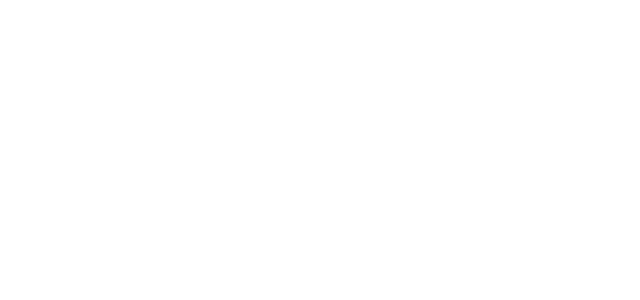
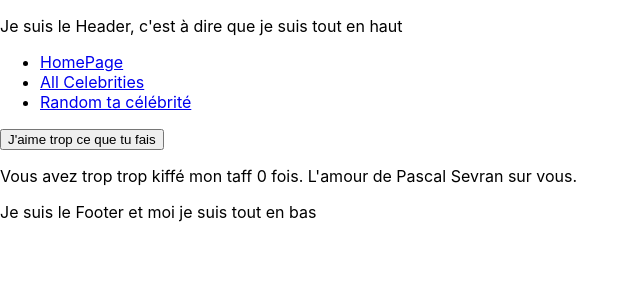
Before and after one commit to Jalutal/celebrities, a React (Create React App) app: page /likes in a window 1280 px wide. Before the commit this address had no page. Shown: the top 300 px of the page, without its empty margins (0-640 px from the left). Built offline with nearby package versions, Linux system fonts and the light colour scheme.

Commit message:
UseState

```diff
--- a/src/App.js
+++ b/src/App.js
@@ -7,6 +7,7 @@
 import TvSpeakersPage from "./pages/TvSpeakersPage";
 import CopyrightPage from "./pages/CopyrightPage";
 import FormMessagePage from "./pages/FormMessagePage";
+import LikesPage from "./pages/LikesPage";
 
 function App() {
   return (
@@ -20,6 +21,7 @@
         <Route path="/speakers" element={<TvSpeakersPage />} />
         <Route path="/copyright" element={<CopyrightPage />} />
         <Route path="/message" element={<FormMessagePage />} />
+        <Route path="/likes" element={<LikesPage />} />
       </Routes>
     </BrowserRouter>
     </>
--- /dev/null
+++ b/src/pages/LikesPage.jsx
@@ -0,0 +1,30 @@
+import { useState} from "react";
+import Header from "../components/Header";
+import Footer from "../components/Footer";
+
+//Je crée une fonction avec une variante "likes" et une fonction / hook nommée useState qui va maintenir l'état de changement
+//de la variable au rechargement de la page (on évitera ainsi que le like se recharge à 0 à chaque fois).
+
+
+
+function LikesPage() {
+
+const [likes, setLikes] = useState(0);
+const HandleLikes = () => {
+    setLikes(likes + 1);
+};
+
+    return(
+        <>
+        <Header />
+        <main>
+            <button onClick={HandleLikes}>J'aime trop ce que tu fais</button>
+            <p>Vous avez trop trop kiffé mon taff {likes} fois. L'amour de Pascal Sevran sur vous.</p>
+        </main>
+        <Footer />
+        </>
+    )
+
+}
+
+export default LikesPage;
```
